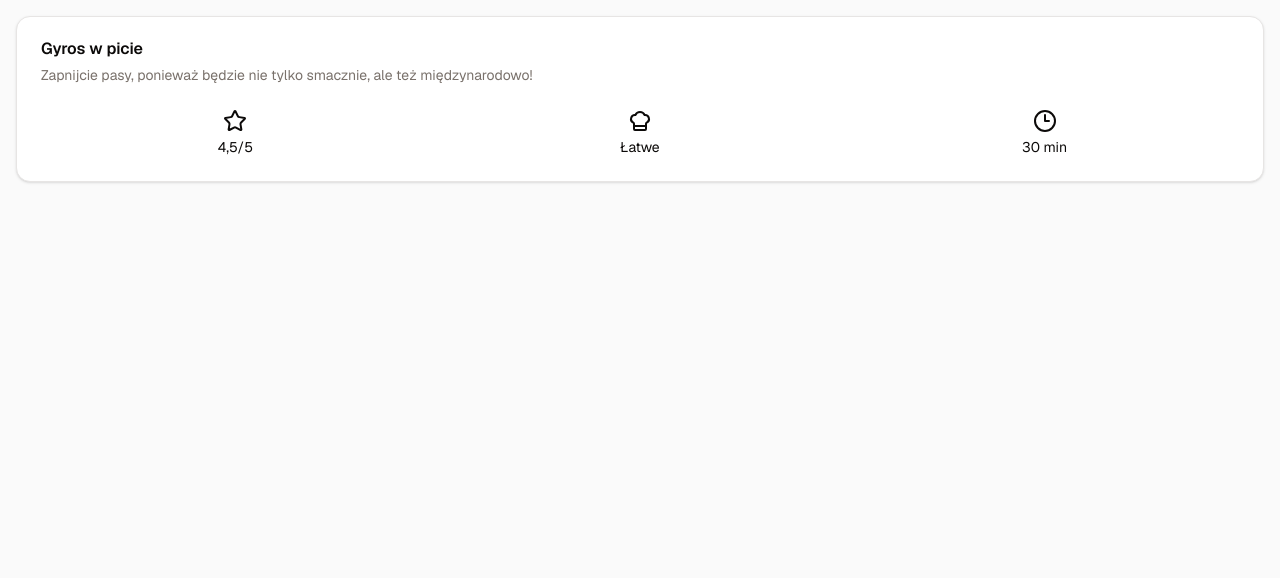
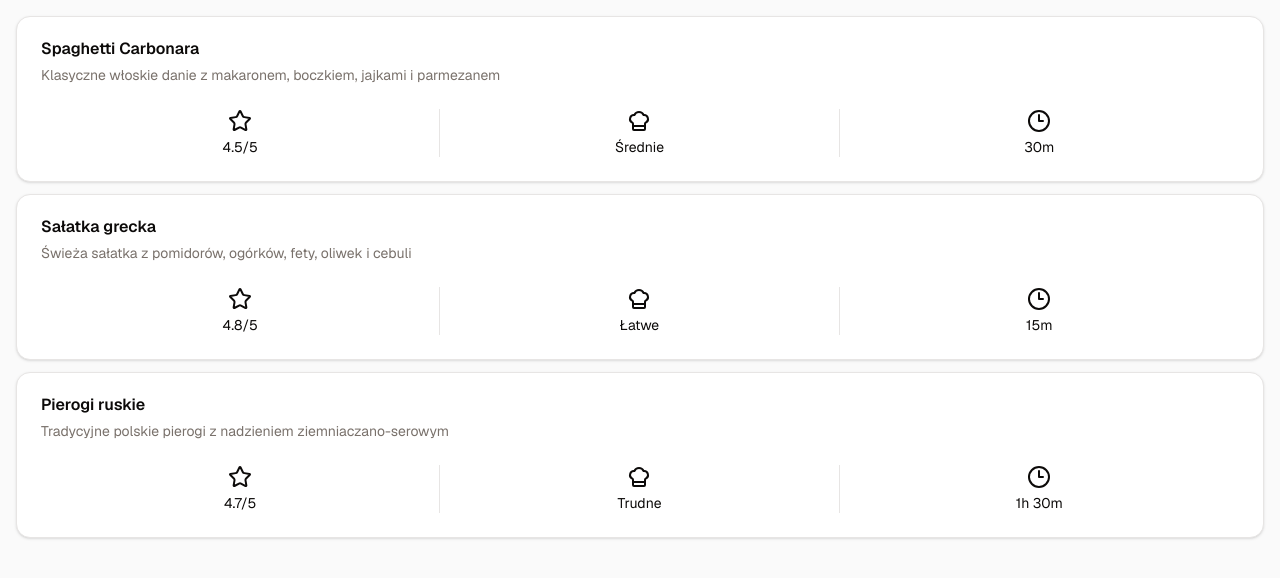
Before and after one commit to KrystianKurlej/smart-meal-planner, a Next.js app: page / in a window 1280 px wide. Shown: the top 578 px of the page. Built offline with nearby package versions, Linux system fonts and the light colour scheme.

Commit message:
Dodaj komponenty do wyświetlania przepisów oraz plik z danymi przepisów

```diff
--- a/app/page.tsx
+++ b/app/page.tsx
@@ -1,33 +1,71 @@
 import { Card, CardHeader, CardContent, CardDescription, CardTitle } from "@/components/ui/card";
 import { ChefHat, Clock3, Star } from "lucide-react";
+import Link from "next/link";
+import recipes from "@/db/recipes.json";
+
+function formatRating(rating: number): string {
+  return `${rating}/5`;
+}
+
+function formatDifficulty(level: number): string {
+  switch (level) {
+    case 1:
+      return "Łatwe";
+    case 2:
+      return "Średnie";
+    case 3:
+      return "Trudne";
+    default:
+      return "Nieznane";
+  }
+}
+
+function formatDuration(minutes: number): string {
+  const hrs = Math.floor(minutes / 60);
+  const mins = minutes % 60;
+
+  return hrs > 0 ? `${hrs}h ${mins}m` : `${mins}m`;
+}
 
 export default function Home() {
   return (
-    <Card className="w-full">
+    <>
+      {recipes.map((recipe) => (
+        <Link key={recipe.id} href={`/recipes/${recipe.id}`}>
+          <Card className="w-full mb-3">
             <CardHeader>
               <CardTitle>
-          Gyros w picie
+                {recipe.title}
               </CardTitle>
               <CardDescription>
-          Zapnijcie pasy, ponieważ będzie nie tylko smacznie, ale też międzynarodowo!
+                {recipe.description}
               </CardDescription>
             </CardHeader>
             <CardContent>
-        <div className="grid grid-cols-3 gap-4 text-sm text-center">
-          <div className="flex flex-col items-center">
+              <div className="grid grid-cols-3 text-sm text-center">
+                <div className="flex flex-col items-center border-r px-2">
                   <Star className="mb-1"/>
-            <span className="block">4,5/5</span>
+                  <span className="block">
+                    {formatRating(recipe.rating)}
+                  </span>
                 </div>
-          <div className="flex flex-col items-center">
+                <div className="flex flex-col items-center border-r px-2">
                   <ChefHat className="mb-1"/>
-            <span className="block">Łatwe</span>
+                  <span className="block">
+                    {formatDifficulty(recipe.difficulty)}
+                  </span>
                 </div>
-          <div className="flex flex-col items-center">
+                <div className="flex flex-col items-center px-2">
                   <Clock3 className="mb-1"/>
-            <span className="block">30 min</span>
+                  <span className="block">
+                    {formatDuration(recipe.duration)}
+                  </span>
                 </div>
               </div>
             </CardContent>
           </Card>
+        </Link>
+      ))}
+    </>
   );
 }
--- /dev/null
+++ b/app/recipes/page.tsx
@@ -0,0 +1,12 @@
+export default function Recipe() {
+    return (
+        <>
+        <header>
+            <h1 className="text-4xl font-bold mb-4">Gyros w picie</h1>
+        </header>
+        <main>
+            Recipe Page
+        </main>
+        </>
+    )
+}
--- /dev/null
+++ b/db/recipes.json
@@ -0,0 +1,26 @@
+[
+    {
+        "id": 1,
+        "title": "Spaghetti Carbonara",
+        "description": "Klasyczne włoskie danie z makaronem, boczkiem, jajkami i parmezanem",
+        "rating": 4.5,
+        "difficulty": 2,
+        "duration": 30
+    },
+    {
+        "id": 2,
+        "title": "Sałatka grecka",
+        "description": "Świeża sałatka z pomidorów, ogórków, fety, oliwek i cebuli",
+        "rating": 4.8,
+        "difficulty": 1,
+        "duration": 15
+    },
+    {
+        "id": 3,
+        "title": "Pierogi ruskie",
+        "description": "Tradycyjne polskie pierogi z nadzieniem ziemniaczano-serowym",
+        "rating": 4.7,
+        "difficulty": 3,
+        "duration": 90
+    }
+]
```
Lines whose indentation alone changed are shown as unchanged.
